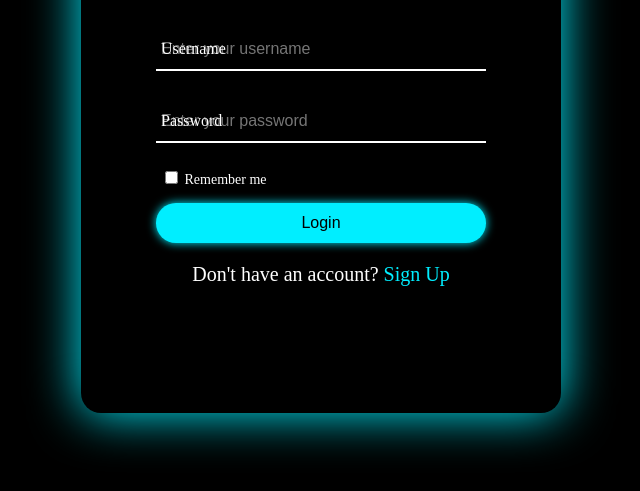
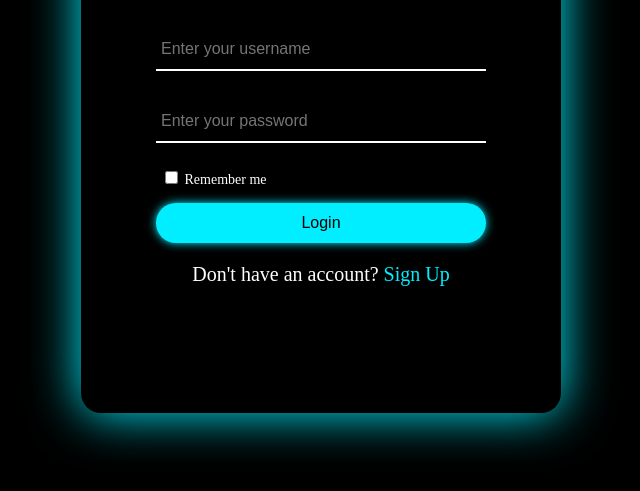
Before and after one commit to saisuryavinay/Login-form, a plain HTML site: page index.html in a window 1280 px wide. Shown: the part 285-776 px from the top of the page, without its empty margins (319-959 px from the left). Drawn offline with Linux system fonts and the light colour scheme.

Commit message:
Update index.html

```diff
--- a/index.html
+++ b/index.html
@@ -11,11 +11,11 @@
         <h2>Login</h2>
         <div class="input-group">
           <input type="text" placeholder="Enter your username" required>
-          <label>Username</label>
+<!--           <label>Username</label> -->
         </div>
         <div class="input-group">
           <input type="password" placeholder="Enter your password" required>
-          <label>Password</label>
+<!--           <label>Password</label> -->
         </div>
         <div class="remember">
           <label><input type="checkbox"> Remember me</label>
```
